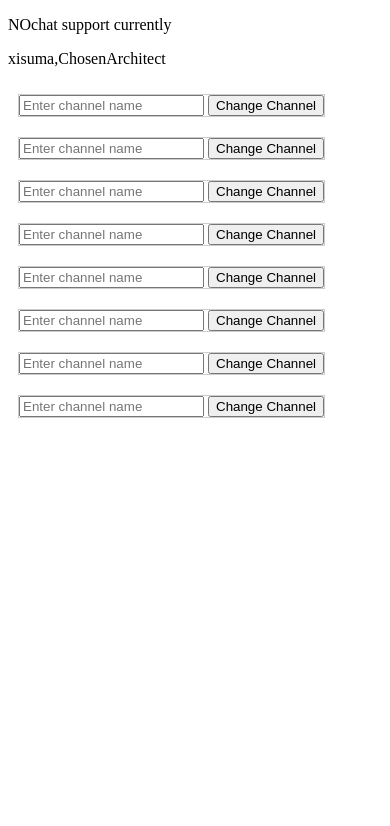
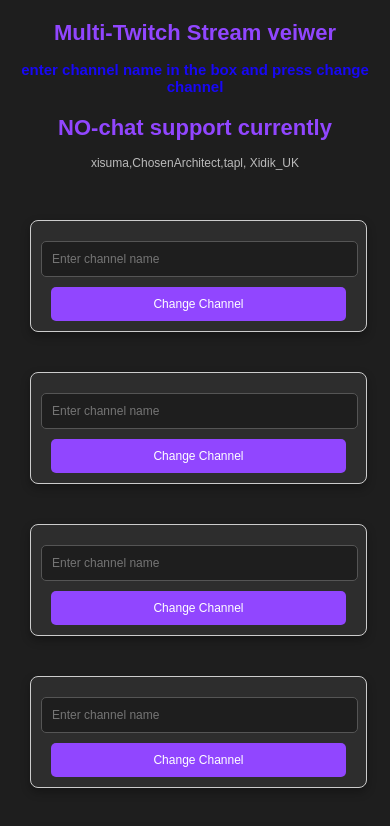
Before and after one commit to lapislui/Multi-Twitch-Veiwer, a plain HTML site: page twitch4.html in a window 390 px wide. Shown: the top 826 px of the page. Drawn offline with Linux system fonts and the light colour scheme; a script that the page names is missing.

Commit message:
new h2 style

```diff
--- a/twitch4.html
+++ b/twitch4.html
@@ -18,10 +18,12 @@
     <script src="https://player.twitch.tv/js/embed/v1.js"></script>
 </head>
 <body>
-
+    <h1>Multi-Twitch Stream veiwer </h1>
+    <h2>enter channel name in the box and press change channel</h2>
+    <h1>NO-chat support currently </h1>
+    <p>xisuma,ChosenArchitect,tapl,
+        Xidik_UK</p>
 <div id="twitch-streams">
-    <p>NOchat support currently </p>
-<p>xisuma,ChosenArchitect</p>
     <!-- Channel 1 -->
     <div class="stream-container">
         <input type="text" id="channel1" placeholder="Enter channel name" />
@@ -101,6 +103,17 @@ function initPlayer(playerNumber, channel) {
         players[playerNumber].addEventListener(Twitch.Player.OFFLINE, function() {
             document.getElementById("twitch-embed" + playerNumber).classList.add('hide');
         });
+
+        // Automatically check for stream status every few seconds
+        setInterval(function() {
+            players[playerNumber].getStatus(function(status) {
+                if (status === 'offline') {
+                    document.getElementById("twitch-embed" + playerNumber).classList.add('hide');
+                } else {
+                    document.getElementById("twitch-embed" + playerNumber).classList.remove('hide');
+                }
+            });
+        }, 2000); // Check every 5 seconds
     });
 }
 
@@ -109,10 +122,10 @@ initPlayer(1, "ChosenArchitect");
 initPlayer(2, "xisuma");
 initPlayer(3, "KookieKiku");
 initPlayer(4, "faith");
-initPlayer(5, "streamer5");
-initPlayer(6, "streamer6");
-initPlayer(7, "streamer7");
-initPlayer(8, "streamer8");
+initPlayer(5, "tapl");
+initPlayer(6, "Xidik_UK");
+initPlayer(7, "hannahxxrose");
+initPlayer(8, "wallibear");
 
 // Change channel function
 function changeChannel(playerNumber) {
@@ -128,4 +141,251 @@ function changeChannel(playerNumber) {
 </script>
 
 </body>
+<style>
+/* General Page Styling */
+body {
+    font-family: Arial, sans-serif;
+    background-color: #1e1e1e;
+    color: #fff;
+    margin: 0;
+    padding: 0;
+    text-align: center;
+}
+
+h1 {
+    margin-top: 20px;
+    font-size: 28px;
+    color: #9146ff;
+}
+
+h2 {
+    margin-top: 15px;
+    font-size: 15px;
+    color: #1808f4;
+}
+
+h3 {
+    margin-top: 20px;
+    font-size: 15px;
+    color: #6608f4;
+}
+
+p {
+    font-size: 14px;
+    color: #bbb;
+    margin-bottom: 20px;
+}
+
+/* Grid Container Styling */
+#twitch-streams {
+    display: grid;
+    grid-template-columns: repeat(2, 1fr); /* 2 columns */
+    grid-gap: 20px; /* Space between items */
+    justify-content: center;
+    margin: 0 auto;
+    padding: 20px;
+}
+
+/* Stream Container Styling */
+.stream-container {
+    background-color: #2d2d2d;
+    border-radius: 8px;
+    box-shadow: 0px 4px 10px rgba(0, 0, 0, 0.3);
+    padding: 10px;
+    text-align: center;
+    transition: transform 0.2s, box-shadow 0.2s;
+}
+
+.stream-container:hover {
+    transform: translateY(-5px);
+    box-shadow: 0px 6px 15px rgba(0, 0, 0, 0.5);
+}
+
+/* Input and Button Styling */
+input[type="text"] {
+    width: calc(100% - 20px); /* Full width minus padding */
+    padding: 10px;
+    margin: 10px auto;
+    border: 1px solid #555;
+    border-radius: 5px;
+    background-color: #1e1e1e;
+    color: #fff;
+}
+
+button {
+    width: calc(100% - 20px); /* Full width minus padding */
+    padding: 10px;
+    background-color: #9146ff;
+    border: none;
+    border-radius: 5px;
+    color: #fff;
+    font-size: 14px;
+    cursor: pointer;
+    transition: background-color 0.3s;
+    margin: 0 auto;
+}
+
+button:hover {
+    background-color: #7326d3;
+}
+
+/* Embedded Player Styling */
+#twitch-embed1,
+#twitch-embed2,
+#twitch-embed3,
+#twitch-embed4,
+#twitch-embed5,
+#twitch-embed6,
+#twitch-embed7,
+#twitch-embed8 {
+    width: 700px; /* Matches player width */
+    height: 500px; /* Matches player height */
+    margin: 0 auto;
+    border: 2px solid #9146ff;
+    border-radius: 8px;
+    overflow: hidden;
+}
+
+/* Responsive Design */
+@media screen and (max-width: 1200px) {
+    #twitch-streams {
+        grid-template-columns: 1fr; /* Switch to 1 column on smaller screens */
+    }
+
+    .stream-container {
+        width: 90%; /* Reduce width for smaller devices */
+    }
+}
+
+@media screen and (max-width: 480px) {
+    h1 {
+        font-size: 22px;
+    }
+
+    p {
+        font-size: 12px;
+    }
+
+    input[type="text"], button {
+        font-size: 12px;
+    }
+}
+/* General Page Styling */
+body {
+    font-family: Arial, sans-serif;
+    background-color: #1e1e1e;
+    color: #fff;
+    margin: 0;
+    padding: 0;
+    text-align: center;
+}
+
+h1 {
+    margin-top: 20px;
+    font-size: 28px;
+    color: #9146ff;
+}
+
+p {
+    font-size: 14px;
+    color: #bbb;
+    margin-bottom: 20px;
+}
+
+/* Grid Container Styling */
+#twitch-streams {
+    display: grid;
+    grid-template-columns: repeat(2, 1fr); /* 2 columns */
+    grid-gap: 20px; /* Space between items */
+    justify-content: center;
+    margin: 0 auto;
+    padding: 20px;
+}
+
+/* Stream Container Styling */
+.stream-container {
+    background-color: #2d2d2d;
+    border-radius: 8px;
+    box-shadow: 0px 4px 10px rgba(0, 0, 0, 0.3);
+    padding: 10px;
+    text-align: center;
+    transition: transform 0.2s, box-shadow 0.2s;
+}
+
+.stream-container:hover {
+    transform: translateY(-5px);
+    box-shadow: 0px 6px 15px rgba(0, 0, 0, 0.5);
+}
+
+/* Input and Button Styling */
+input[type="text"] {
+    width: calc(100% - 20px); /* Full width minus padding */
+    padding: 10px;
+    margin: 10px auto;
+    border: 1px solid #555;
+    border-radius: 5px;
+    background-color: #1e1e1e;
+    color: #fff;
+}
+
+button {
+    width: calc(100% - 20px); /* Full width minus padding */
+    padding: 10px;
+    background-color: #9146ff;
+    border: none;
+    border-radius: 5px;
+    color: #fff;
+    font-size: 14px;
+    cursor: pointer;
+    transition: background-color 0.3s;
+    margin: 0 auto;
+}
+
+button:hover {
+    background-color: #7326d3;
+}
+
+/* Embedded Player Styling */
+#twitch-embed1,
+#twitch-embed2,
+#twitch-embed3,
+#twitch-embed4,
+#twitch-embed5,
+#twitch-embed6,
+#twitch-embed7,
+#twitch-embed8 {
+    width: 700px; /* Matches player width */
+    height: 500px; /* Matches player height */
+    margin: 0 auto;
+    border: 2px solid #9146ff;
+    border-radius: 8px;
+    overflow: hidden;
+}
+
+/* Responsive Design */
+@media screen and (max-width: 1200px) {
+    #twitch-streams {
+        grid-template-columns: 1fr; /* Switch to 1 column on smaller screens */
+    }
+
+    .stream-container {
+        width: 90%; /* Reduce width for smaller devices */
+    }
+}
+
+@media screen and (max-width: 480px) {
+    h1 {
+        font-size: 22px;
+    }
+
+    p {
+        font-size: 12px;
+    }
+
+    input[type="text"], button {
+        font-size: 12px;
+    }
+}
+
+</style>
 </html>
```
Also changed, not shown: index.html (+14 -0 lines).
